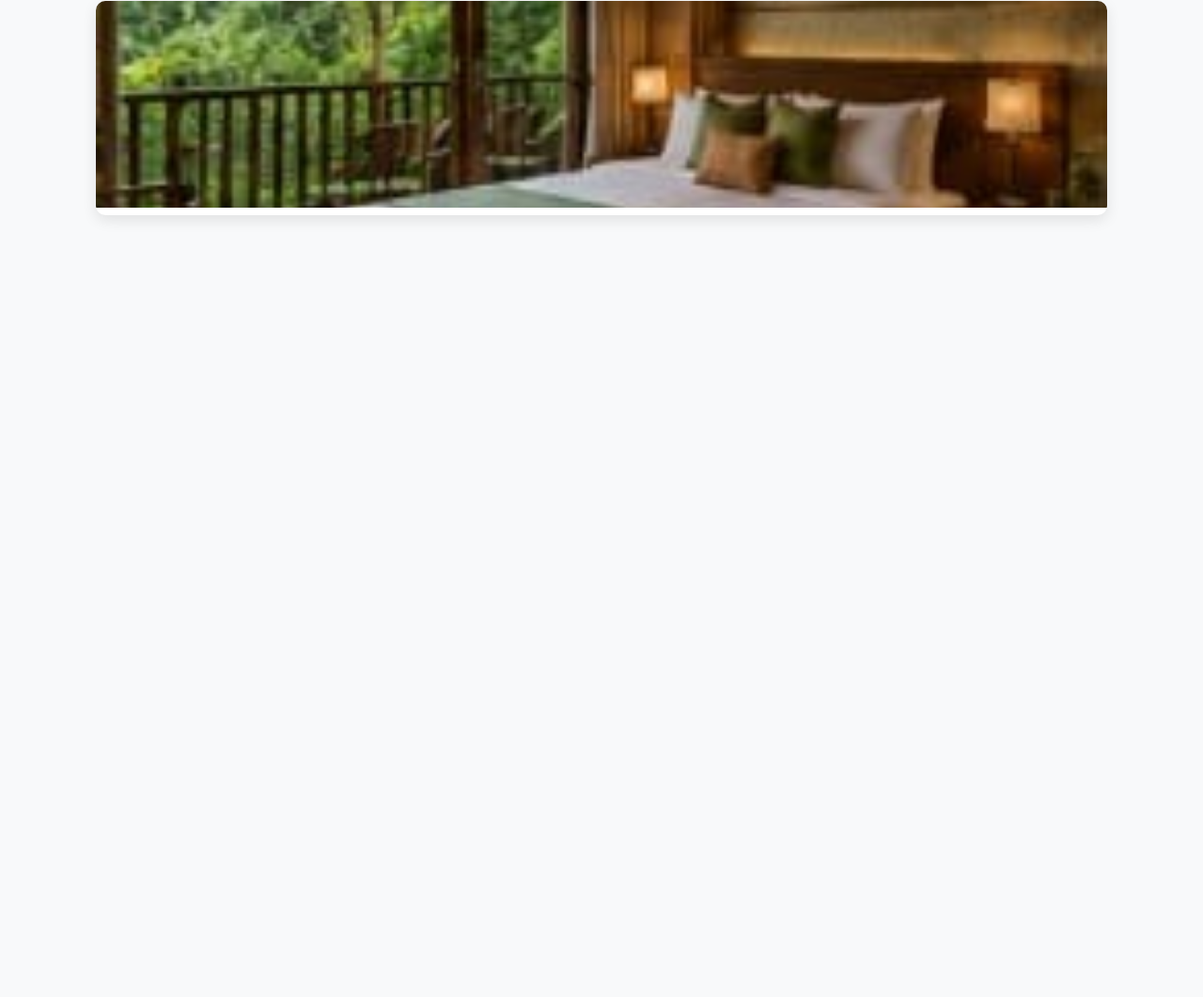
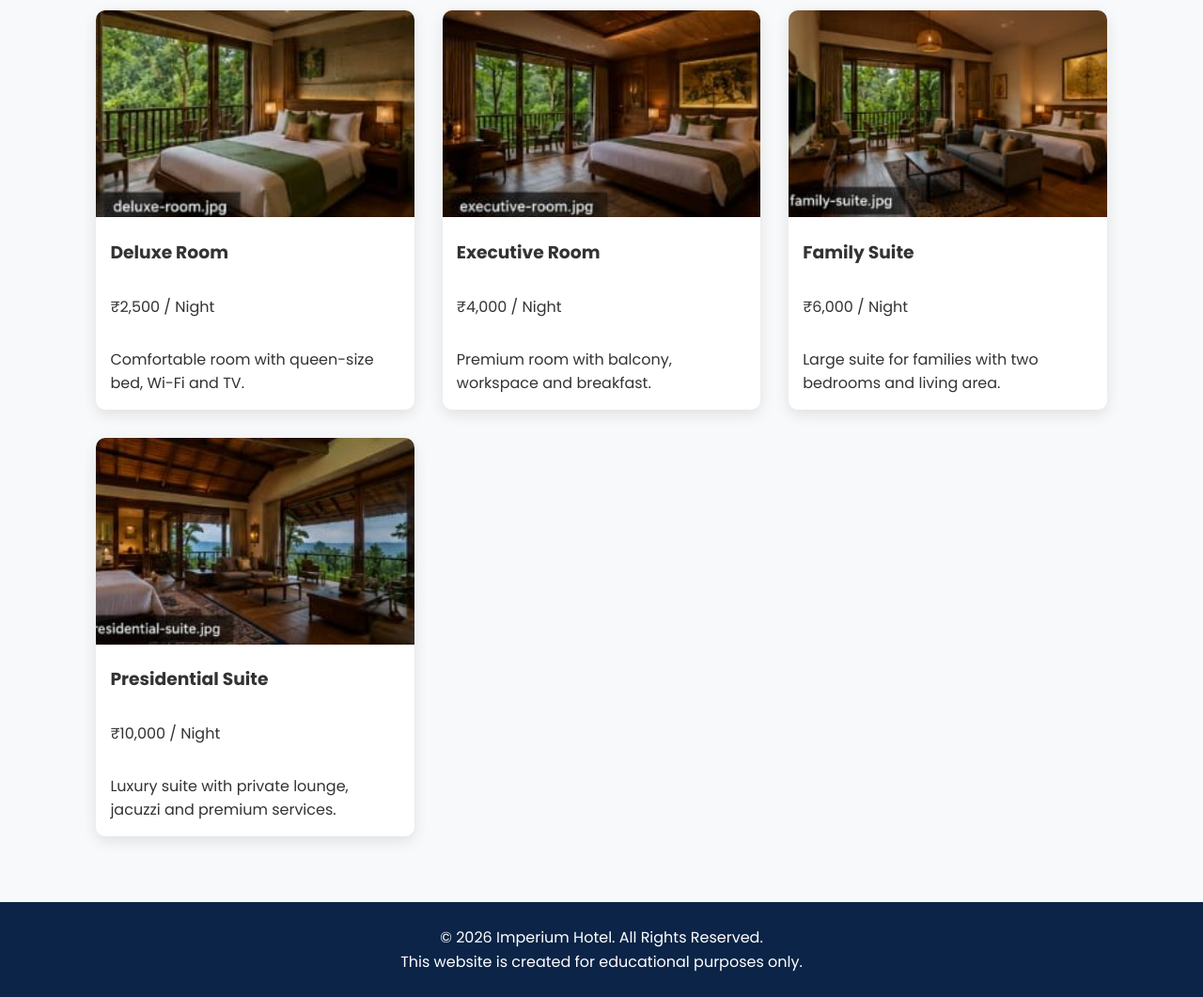
Before and after one commit to vineethreddy-1459/Imperium-Hotel, a plain HTML site: page rooms.html in a window 1280 px wide. Shown: the part 267-1328 px from the top of the page at 94% size. Before the commit the page ends 800 px from the top, so only its background shows below. Drawn offline with Linux system fonts and the light colour scheme.

Commit message:
Update rooms.html

```diff
--- a/rooms.html
+++ b/rooms.html
@@ -1,21 +1,14 @@
 <!DOCTYPE html>
 <html lang="en">
-
 <head>
     <meta charset="UTF-8">
     <meta name="viewport" content="width=device-width, initial-scale=1.0">
-
     <title>Rooms | Imperium Hotel</title>
 
-    <meta name="description"
-        content="Explore luxury rooms and suites at Imperium Hotel with modern amenities and affordable prices.">
-
-    <meta name="keywords"
-        content="Hotel Rooms, Deluxe Room, Executive Room, Family Suite, Luxury Hotel, Imperium Hotel">
+    <meta name="description" content="Explore luxury rooms at Imperium Hotel.">
 
     <link rel="stylesheet" href="style.css">
 </head>
-
 <body>
 
 <header>
@@ -27,37 +20,68 @@
 </div>
 
 <ul class="nav-links">
-
 <li><a href="index.html">Home</a></li>
-
 <li><a href="about.html">About</a></li>
-
 <li><a href="rooms.html" class="active">Rooms</a></li>
-
 <li><a href="gallery.html">Gallery</a></li>
-
 <li><a href="contact.html">Contact</a></li>
-
 </ul>
 
 </nav>
 
 </header>
 
-<section>
+<section class="rooms">
 
-<h1 style="text-align:center;color:#0B2447;margin-bottom:20px;">
-Our Luxury Rooms
-</h1>
+<h2>Our Luxury Rooms</h2>
 
-<p style="text-align:center;margin-bottom:40px;">
+<p style="text-align:center; margin-bottom:40px;">
 Choose the perfect room for a comfortable and memorable stay.
 </p>
 
 <div class="room-container">
 
 <div class="card">
+<img src="images/deluxe-room.jpeg" alt="Deluxe Room">
+<h3>Deluxe Room</h3>
+<p>₹2,500 / Night</p>
+<p>Comfortable room with queen-size bed, Wi-Fi and TV.</p>
+</div>
 
-<img src="images/deluxe-room.jpeg" alt="Deluxe Room">
+<div class="card">
+<img src="images/executive-room.jpeg" alt="Executive Room">
+<h3>Executive Room</h3>
+<p>₹4,000 / Night</p>
+<p>Premium room with balcony, workspace and breakfast.</p>
+</div>
 
-<h3
+<div class="card">
+<img src="images/family-suite.jpeg" alt="Family Suite">
+<h3>Family Suite</h3>
+<p>₹6,000 / Night</p>
+<p>Large suite for families with two bedrooms and living area.</p>
+</div>
+
+<div class="card">
+<img src="images/presidential-suite.jpeg" alt="Presidential Suite">
+<h3>Presidential Suite</h3>
+<p>₹10,000 / Night</p>
+<p>Luxury suite with private lounge, jacuzzi and premium services.</p>
+</div>
+
+</div>
+
+</section>
+
+<footer>
+
+<p>&copy; 2026 Imperium Hotel. All Rights Reserved.</p>
+
+<p>This website is created for educational purposes only.</p>
+
+</footer>
+
+<script src="script.js"></script>
+
+</body>
+</html>
```
